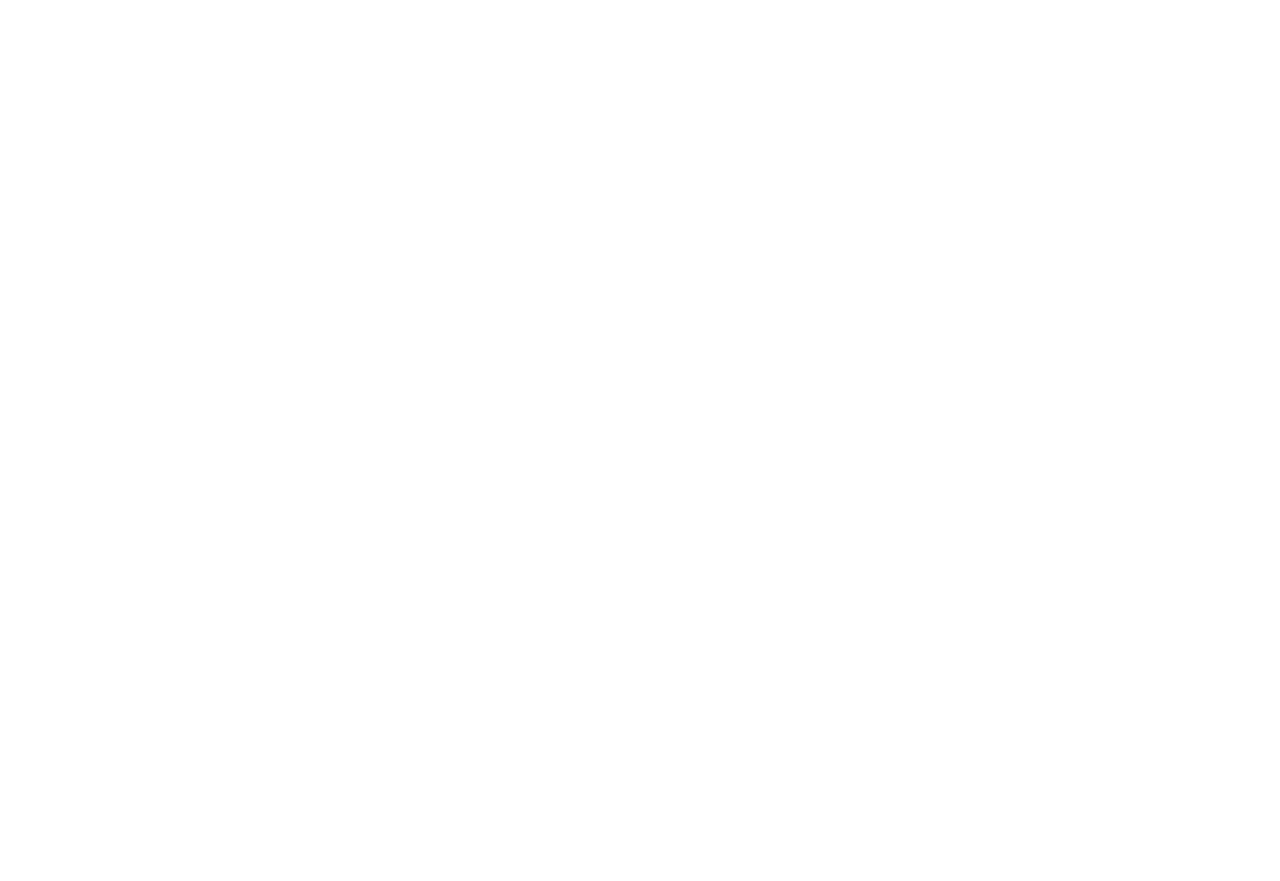
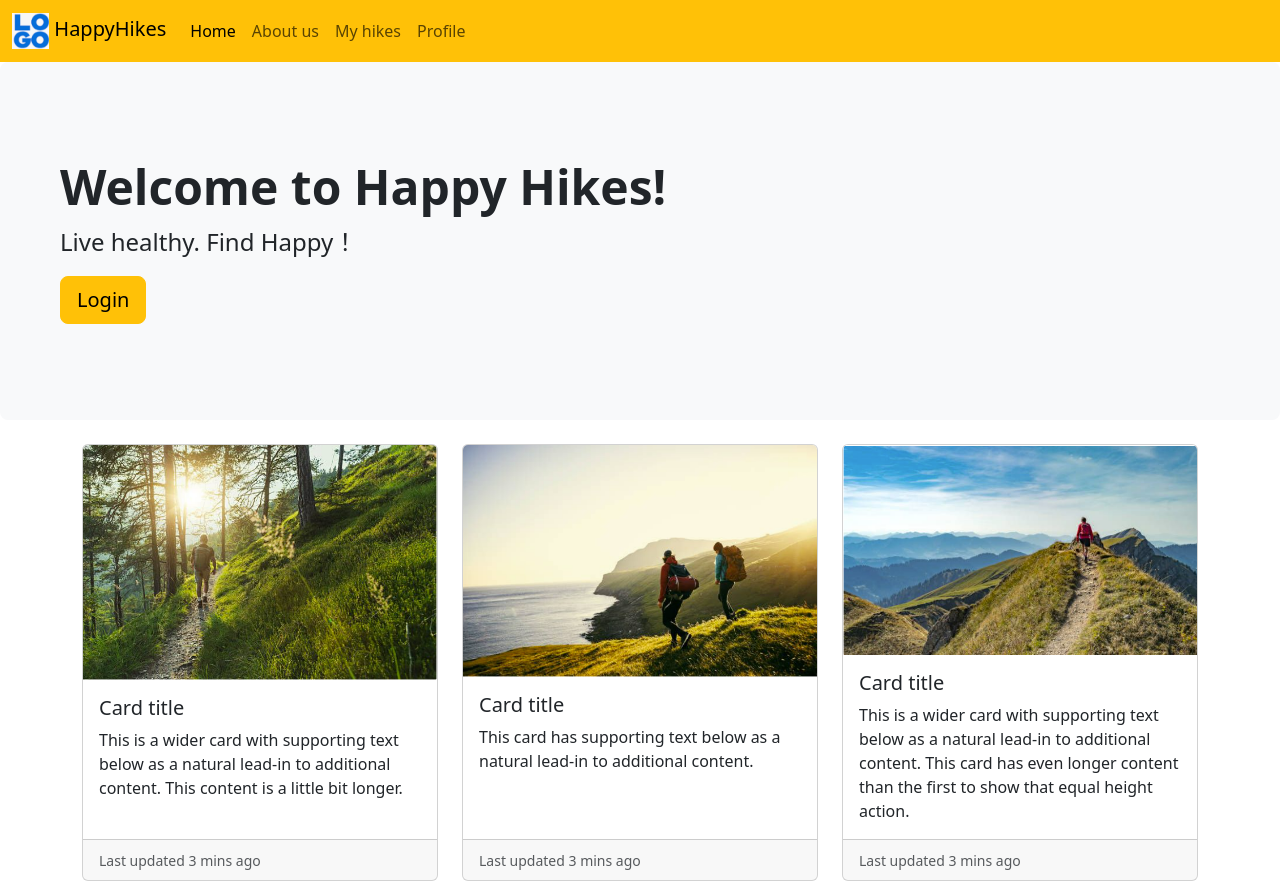
Before and after one commit to Melissa-Shao/demo05_Shao_Melissa, a plain HTML site: page index.html in a window 1280 px wide. Before the commit the page ends 800 px from the top, so only its background shows below. Drawn offline with nearby package versions, Linux system fonts and the light colour scheme.

Commit message:
Update demo05 code in index.html

```diff
--- a/index.html
+++ b/index.html
@@ -9,12 +9,26 @@
     <meta charset="utf-8">
     <meta name="viewport" content="width=device-width, initial-scale=1">
 
+
     <!-- Bootstrap Library CSS CDN go here -->
+    <link href="https://cdn.jsdelivr.net/npm/bootstrap@5.3.2/dist/css/bootstrap.min.css" rel="stylesheet"
+        integrity="sha384-T3c6CoIi6uLrA9TneNEoa7RxnatzjcDSCmG1MXxSR1GAsXEV/Dwwykc2MPK8M2HN" crossorigin="anonymous">
     <!-- Boostrap Library JS CDN  go here -->
+    <script src="https://cdn.jsdelivr.net/npm/bootstrap@5.3.2/dist/js/bootstrap.bundle.min.js"
+        integrity="sha384-C6RzsynM9kWDrMNeT87bh95OGNyZPhcTNXj1NW7RuBCsyN/o0jlpcV8Qyq46cDfL"
+        crossorigin="anonymous"></script>
 
     <!-- Other libraries go here -->
 
     <!-- Link to styles of your own -->
+    <!-- <style>
+        .card-img-top {
+            width: 100%;
+            height: 10vh;
+            object-fit: contain;
+            /* object-fit: cover;  might work too  */
+        }
+    </style> -->
     <!-- <link rel="stylesheet" href="./styles/style.css"> -->
 
 </head>
@@ -25,7 +39,97 @@
     <!-- Your HTML Layout go here -->
     <!------------------------------>
     <!-- Stuff for body goes here -->
+    <!-- Navbar -->
+    <nav class="navbar navbar-expand-lg bg-warning">
+        <div class="container-fluid">
+            <a class="navbar-brand" href="#">
+                <img src="./images/logo.jpg" height="36" alt="">
+                HappyHikes
+            </a>
+            <button class="navbar-toggler" type="button" data-bs-toggle="collapse" data-bs-target="#navbarNav"
+                aria-controls="navbarNav" aria-expanded="false" aria-label="Toggle navigation">
+                <span class="navbar-toggler-icon"></span>
+            </button>
+            <div class="collapse navbar-collapse" id="navbarNav">
+                <ul class="navbar-nav">
+                    <li class="nav-item">
+                        <a class="nav-link active" aria-current="page" href="#">Home</a>
+                    </li>
+                    <li class="nav-item">
+                        <a class="nav-link" href="#">About us</a>
+                    </li>
+                    <li class="nav-item">
+                        <a class="nav-link" href="#">My hikes</a>
+                    </li>
+                    <li class="nav-item">
+                        <a class="nav-link">Profile</a>
+                    </li>
+                </ul>
+            </div>
+        </div>
+    </nav>
 
+    <!-- Hero -->
+    <div class="p-5 mb-4 bg-light rounded-3">
+        <div class="container-fluid py-5">
+            <h1 class="display-5 fw-bold">Welcome to Happy Hikes!</h1>
+            <p class="col-md-8 fs-4">Live healthy. Find Happy！</p>
+
+            <button class="btn btn-warning btn-lg" type="button">Login</button>
+
+            <!-- Add an onclick attribute to define click event handler -->
+            <!-- <button onclick="window.location.href='login.html'" class="btn btn-primary btn-lg" type="button">Login/Signup</button> -->
+        </div>
+    </div>
+
+    <!-- card groups -->
+    <div class="container">
+        <div class="row row-cols-1 row-cols-md-3 g-4">
+            <div class="col">
+                <div class="card h-100">
+                    <img src="./images/hike1.jpg" class="card-img-top" alt="...">
+                    <div class="card-body">
+                        <h5 class="card-title">Card title</h5>
+                        <p class="card-text">This is a wider card with supporting text below as a natural lead-in to
+                            additional
+                            content. This content is a little bit longer.</p>
+                    </div>
+                    <div class="card-footer">
+                        <small class="text-muted">Last updated 3 mins ago</small>
+                    </div>
+                </div>
+            </div>
+            <div class="col">
+                <div class="card h-100">
+                    <img src="./images/hike2.jpg" class="card-img-top" alt="...">
+                    <div class="card-body">
+                        <h5 class="card-title">Card title</h5>
+                        <p class="card-text">This card has supporting text below as a natural lead-in to additional
+                            content.
+                        </p>
+                    </div>
+                    <div class="card-footer">
+                        <small class="text-muted">Last updated 3 mins ago</small>
+                    </div>
+                </div>
+            </div>
+            <div class="col">
+                <div class="card h-100">
+                    <img src="./images/hike3.jpg" class="card-img-top" alt="...">
+                    <div class="card-body">
+                        <h5 class="card-title">Card title</h5>
+                        <p class="card-text">This is a wider card with supporting text below as a natural lead-in to
+                            additional
+                            content. This card has even longer content than the first to show that equal height action.
+                        </p>
+                    </div>
+                    <div class="card-footer">
+                        <small class="text-muted">Last updated 3 mins ago</small>
+                    </div>
+                </div>
+            </div>
+        </div>
+    </div>
 
     <!---------------------------------------------->
     <!-- Your own JavaScript functions go here    -->
```
